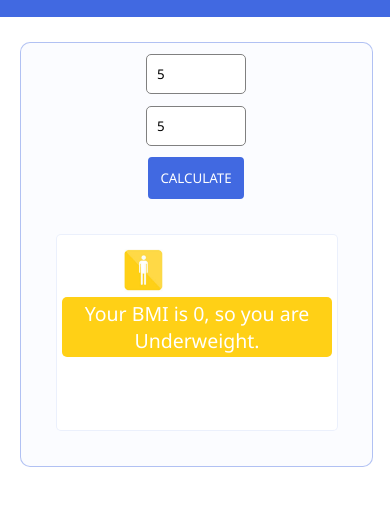
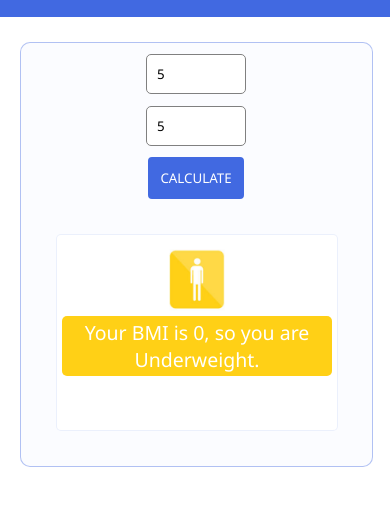
Before and after one commit to InnocentEdem/bmi, a plain HTML site: page index.html in a window 390 px wide. Both pictures are taken after typing "5", "5" into the empty fields and a click on the button "CALCULATE". Shown: the part 54-560 px from the top of the page. Drawn offline with Linux system fonts and the light colour scheme.

Commit message:
better image alignment

```diff
--- a/style.css
+++ b/style.css
@@ -1,7 +1,7 @@
 *{
   margin: 0px;
   font-family: 'Noto Sans', sans-serif;
-  overflow: hidden;
+  overflow: auto;
 }
 .header{
     display: inline-block;
@@ -90,11 +90,9 @@ label{
     display: none;
 }
 
-@media screen and (max-width: 1000px) {
+@media screen and (max-width: 1100px) {
 
-    *{
-        overflow: auto;
-    }
+
     .container{
     width: 90%;
     height: 100%;
@@ -140,4 +138,8 @@ label{
         font-size: 5vw;
         text-align: center;
     }
+    img{
+        width: 20%;
+        margin-left: 40%;
+    }
 }
```
